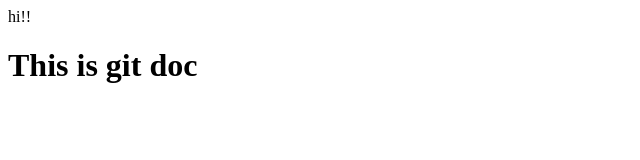
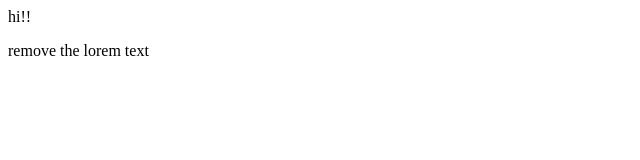
Before and after one commit to tsts-git/test2, a plain HTML site: page index.html in a window 1280 px wide. Shown: the whole page, without its empty margins (0-640 px from the left). Drawn offline with Linux system fonts and the light colour scheme.

Commit message:
small change

```diff
--- a/index.html
+++ b/index.html
@@ -7,6 +7,6 @@
 </head>
 <body>
     hi!!
-    <h1>This is git doc</h1>
+<p>remove the lorem text</p>
 </body>
 </html>
```
